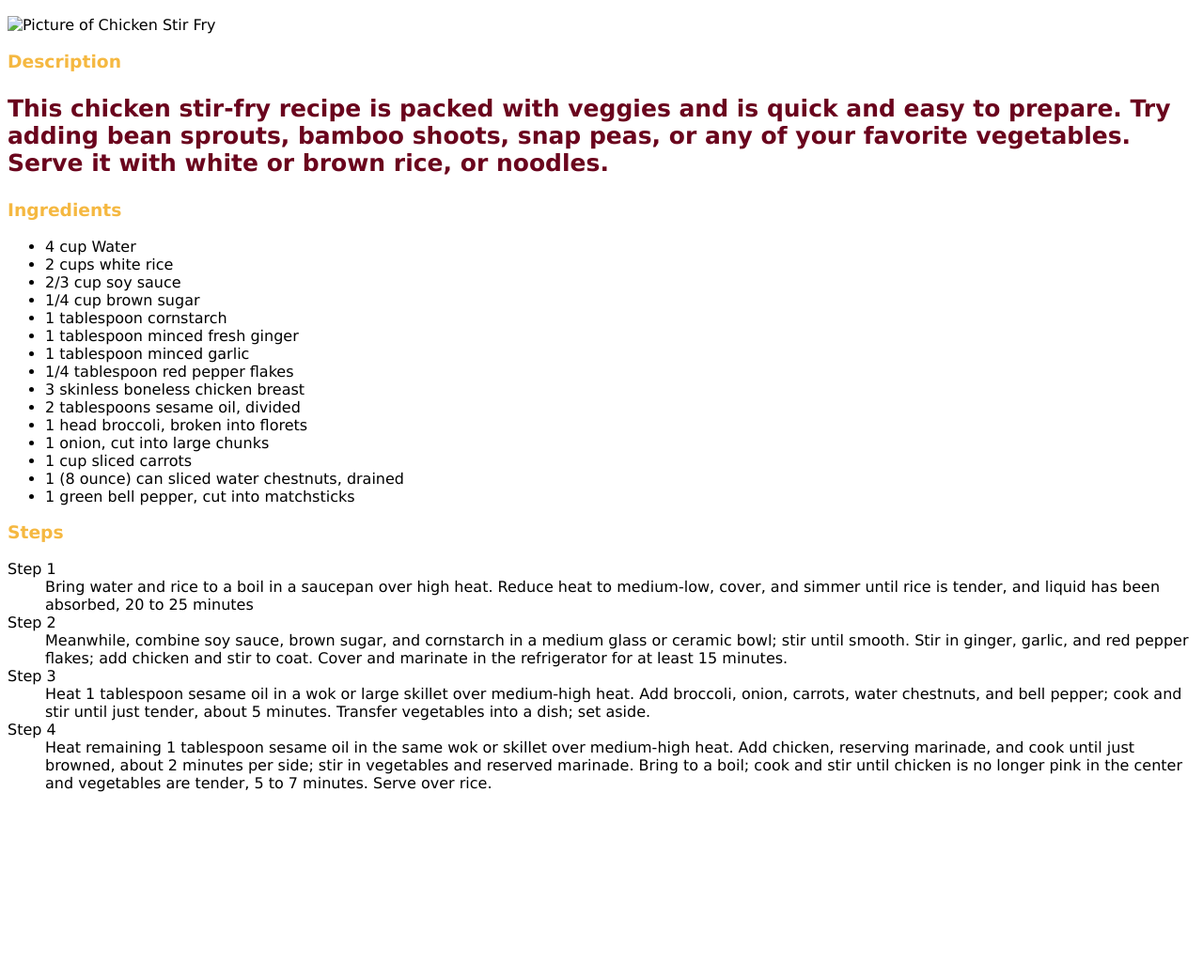
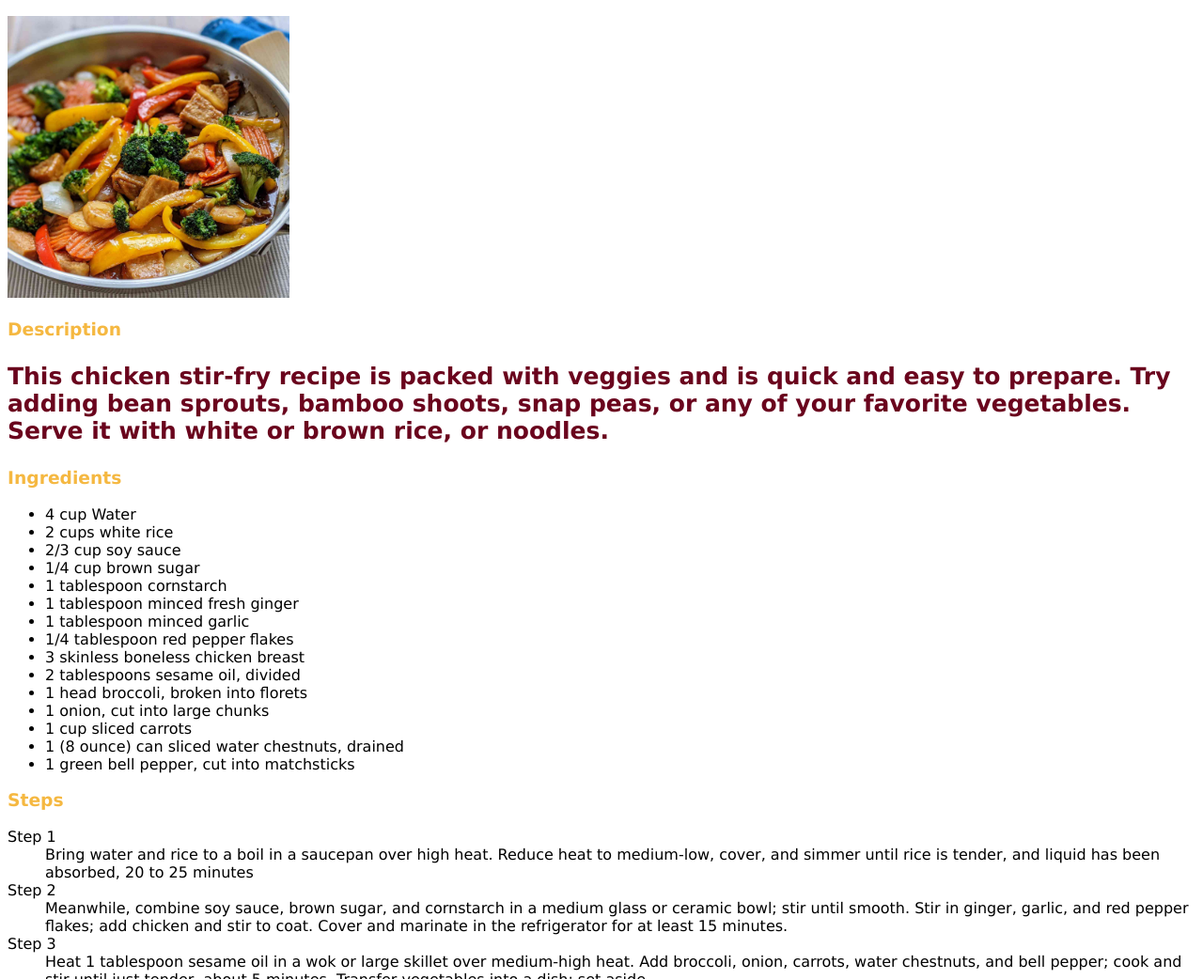
Before and after one commit to Leighthann/odin-recipes, a plain HTML site: page recipes/chickenstir-fry.html in a window 1280 px wide. Shown: the part 58-1100 px from the top of the page at 94% size. Before the commit the page ends 917 px from the top, so only its background shows below. Drawn offline with Linux system fonts and the light colour scheme.

Commit message:
Add CSS stylesheet link to all files

```diff
--- a/recipes/chickenstir-fry.html
+++ b/recipes/chickenstir-fry.html
@@ -10,7 +10,7 @@
 
 <body>
     <h1>Chicken Stir-Fry</h1>
-    <img src="Chicken-Stir-Fry.jpg" alt="Picture of Chicken Stir Fry" height="300" width="300">
+    <img src="../images/Chicken-Stir-Fry.jpg" alt="Picture of Chicken Stir Fry" height="300" width="300">
     <h3>Description</h3>
     <p>This chicken stir-fry recipe is packed with veggies and is quick and easy to prepare. Try adding bean
         sprouts, bamboo shoots, snap peas, or any of your favorite vegetables. Serve it with white or brown rice, or
@@ -18,7 +18,7 @@
     </p>
 
     <h3>Ingredients</h3>
-    <ul class="steps">
+    <ul class="ingredients">
         <li>4 cup Water</li>
         <li>2 cups white rice</li>
         <li>2/3 cup soy sauce</li>
@@ -37,7 +37,7 @@
     </ul>
 
     <h3>Steps</h3>
-    <dl class="instructions">
+    <dl class="steps">
         <dt>Step 1</dt>
         <dd>
             Bring water and rice to a boil in a saucepan over high heat. Reduce heat to medium-low, cover, and simmer
--- a/stylesheet.css
+++ b/stylesheet.css
@@ -18,3 +18,7 @@ h1 {
     font-size: 30px;
 
 }
+
+img {
+    text-align: center;
+}
```
Also changed, not shown: index.html (+4 -2 lines), recipes/banana-bread.html (+2 -1 lines), recipes/deviled-eggs.html (+1 -0 lines), recipes/lasagna-soup.html (+1 -0 lines), 1 other file.
